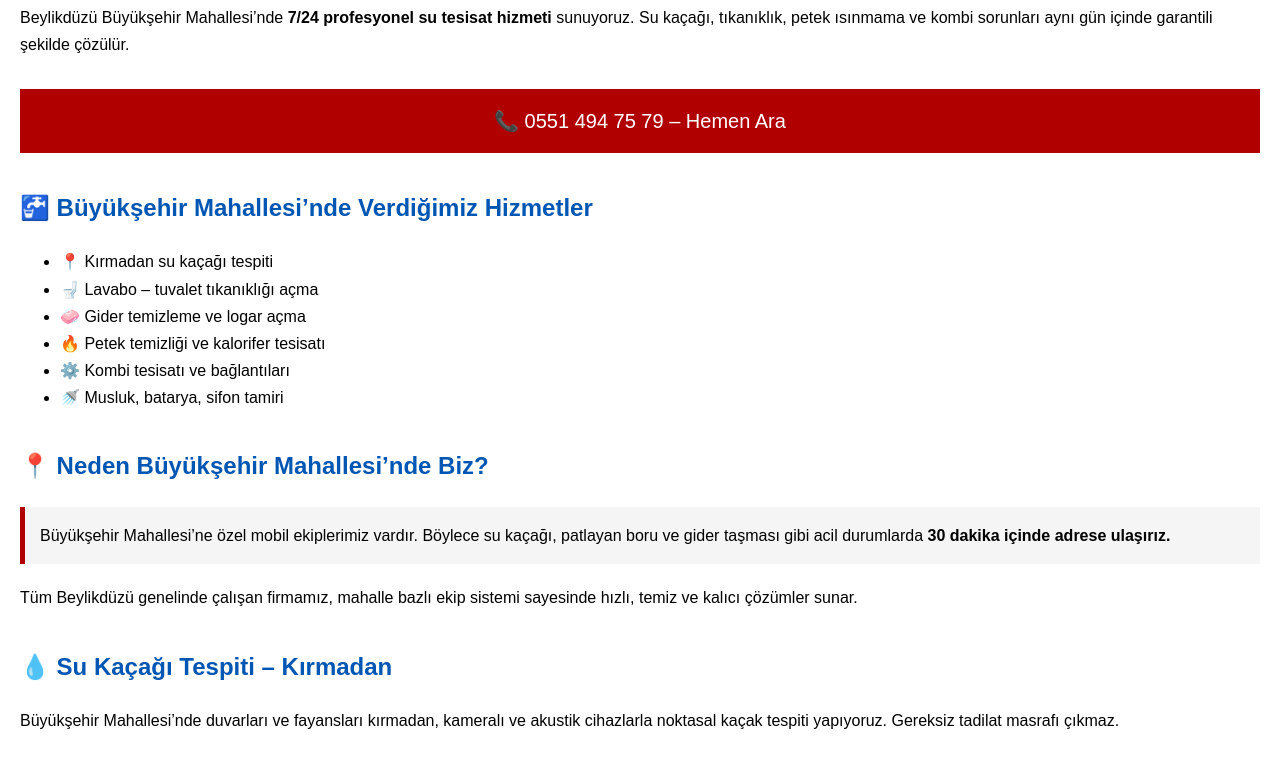
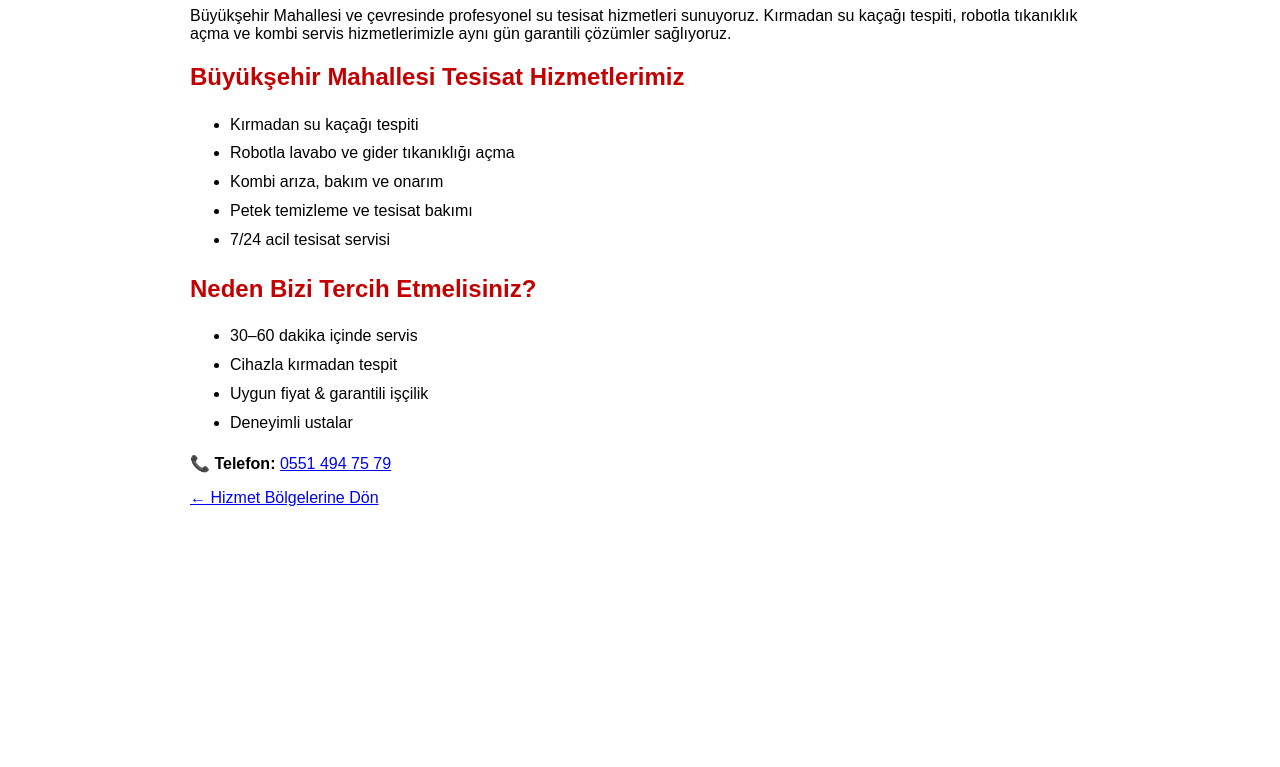
Before and after one commit to beylikduzutesisat/beylikduzutesisat.github.io, a plain HTML site: page bolgeler/buyuksehir.html in a window 1280 px wide. Shown: the part 93-860 px from the top of the page. After the commit the page ends 800 px from the top, so only its background shows below. Drawn offline with Linux system fonts and the light colour scheme.

Commit message:
Revise Büyükşehir Mahallesi HTML structure and content
Updated the content and styling for the Büyükşehir Mahallesi page, including service descriptions and contact information.

```diff
--- a/bolgeler/buyuksehir.html
+++ b/bolgeler/buyuksehir.html
@@ -1,18 +1,17 @@
 <!DOCTYPE html>
 <html lang="tr">
 <head>
-<meta charset="UTF-8">
-<title>Büyükşehir Mahallesi Su Tesisatçısı | Beylikdüzü 7/24 Acil</title>
-<meta name="description" content="Büyükşehir Mahallesi’nde su kaçağı tespiti, tıkanıklık açma, petek temizleme ve 7/24 acil tesisat hizmeti. En yakın tesisatçı burada.">
-<meta name="viewport" content="width=device-width, initial-scale=1.0">
-<style>
-body{font-family:Arial; margin:20px; line-height:1.7}
-h1{color:#b00000}
-h2{color:#0056b3; margin-top:35px}
-.box{background:#f5f5f5; padding:15px; border-left:5px solid #b00000; margin:20px 0}
-.call{background:#b00000; color:white; padding:15px; text-align:center; font-size:20px; margin:30px 0}
-.call a{color:white; text-decoration:none}
-</style>
+  <meta charset="UTF-8">
+  <title>Büyükşehir Mahallesi Su Tesisatçısı | Beylikdüzü</title>
+  <meta name="description" content="Büyükşehir Mahallesi su kaçağı tespiti, tıkanıklık açma, kombi servisi ve petek temizleme. Beylikdüzü Büyükşehir Mahallesi 7/24 tesisatçı.">
+  <meta name="viewport" content="width=device-width, initial-scale=1.0">
+
+  <style>
+    body {font-family: Arial; max-width: 900px; margin: auto; padding: 20px;}
+    h1 {color:#0a4dbf;}
+    h2 {color:#c40000;}
+    ul {line-height:1.8;}
+  </style>
 </head>
 
 <body>
@@ -20,54 +19,35 @@ h2{color:#0056b3; margin-top:35px}
 <h1>Büyükşehir Mahallesi Su Tesisatçısı</h1>
 
 <p>
-Beylikdüzü Büyükşehir Mahallesi’nde <strong>7/24 profesyonel su tesisat hizmeti</strong> sunuyoruz.
-Su kaçağı, tıkanıklık, petek ısınmama ve kombi sorunları aynı gün içinde garantili şekilde çözülür.
+Büyükşehir Mahallesi ve çevresinde profesyonel su tesisat hizmetleri sunuyoruz.
+Kırmadan su kaçağı tespiti, robotla tıkanıklık açma ve kombi servis hizmetlerimizle
+aynı gün garantili çözümler sağlıyoruz.
 </p>
 
-<div class="call">
-📞 <a href="tel:+905514947579">0551 494 75 79 – Hemen Ara</a>
-</div>
-
-<h2>🚰 Büyükşehir Mahallesi’nde Verdiğimiz Hizmetler</h2>
+<h2>Büyükşehir Mahallesi Tesisat Hizmetlerimiz</h2>
 <ul>
-<li>📍 Kırmadan su kaçağı tespiti</li>
-<li>🚽 Lavabo – tuvalet tıkanıklığı açma</li>
-<li>🧼 Gider temizleme ve logar açma</li>
-<li>🔥 Petek temizliği ve kalorifer tesisatı</li>
-<li>⚙️ Kombi tesisatı ve bağlantıları</li>
-<li>🚿 Musluk, batarya, sifon tamiri</li>
+  <li>Kırmadan su kaçağı tespiti</li>
+  <li>Robotla lavabo ve gider tıkanıklığı açma</li>
+  <li>Kombi arıza, bakım ve onarım</li>
+  <li>Petek temizleme ve tesisat bakımı</li>
+  <li>7/24 acil tesisat servisi</li>
 </ul>
 
-<h2>📍 Neden Büyükşehir Mahallesi’nde Biz?</h2>
-<div class="box">
-Büyükşehir Mahallesi’ne özel mobil ekiplerimiz vardır.
-Böylece su kaçağı, patlayan boru ve gider taşması gibi acil durumlarda
-<strong>30 dakika içinde adrese ulaşırız.</strong>
-</div>
+<h2>Neden Bizi Tercih Etmelisiniz?</h2>
+<ul>
+  <li>30–60 dakika içinde servis</li>
+  <li>Cihazla kırmadan tespit</li>
+  <li>Uygun fiyat & garantili işçilik</li>
+  <li>Deneyimli ustalar</li>
+</ul>
 
 <p>
-Tüm Beylikdüzü genelinde çalışan firmamız, mahalle bazlı ekip sistemi sayesinde
-hızlı, temiz ve kalıcı çözümler sunar.
+📞 <strong>Telefon:</strong>
+<a href="tel:05514947579">0551 494 75 79</a>
 </p>
 
-<h2>💧 Su Kaçağı Tespiti – Kırmadan</h2>
 <p>
-Büyükşehir Mahallesi’nde duvarları ve fayansları kırmadan, kameralı ve akustik cihazlarla
-noktasal kaçak tespiti yapıyoruz. Gereksiz tadilat masrafı çıkmaz.
-</p>
-
-<h2>🚽 Tıkanıklık Açma Hizmeti</h2>
-<p>
-Lavabo, tuvalet, mutfak ve gider tıkanıklıkları robotlu cihazlarla kırmadan açılır.
-Koku, taşma ve geri basma sorunları kalıcı olarak çözülür.
-</p>
-
-<div class="call">
-📞 <a href="tel:+905514947579">Büyükşehir Mahallesi Acil Tesisatçı – 0551 494 75 79</a>
-</div>
-
-<p>
-<a href="/bolgeler/">← Beylikdüzü Mahallelerine Dön</a>
+<a href="/bolgelerimiz.html">← Hizmet Bölgelerine Dön</a>
 </p>
 
 </body>
```
